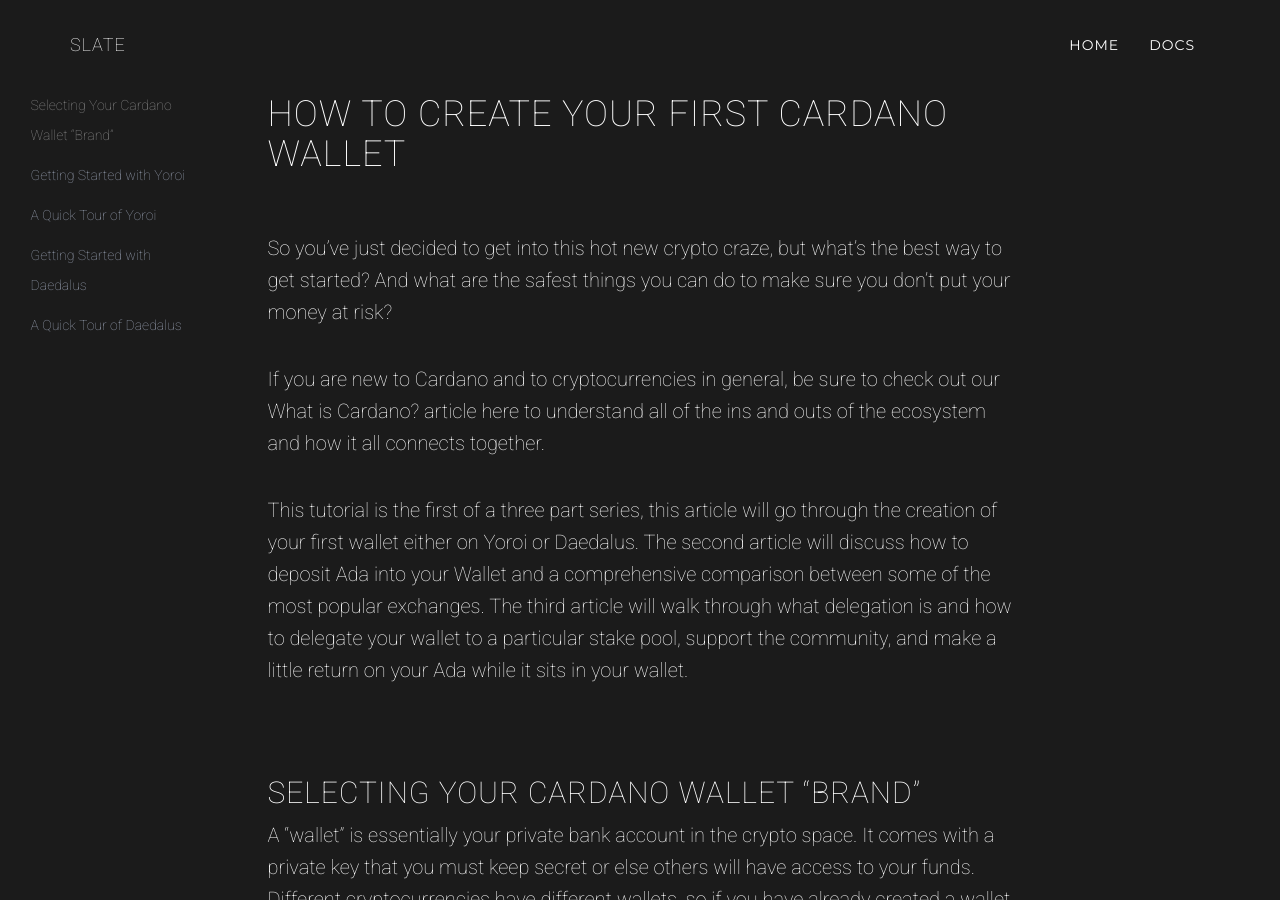
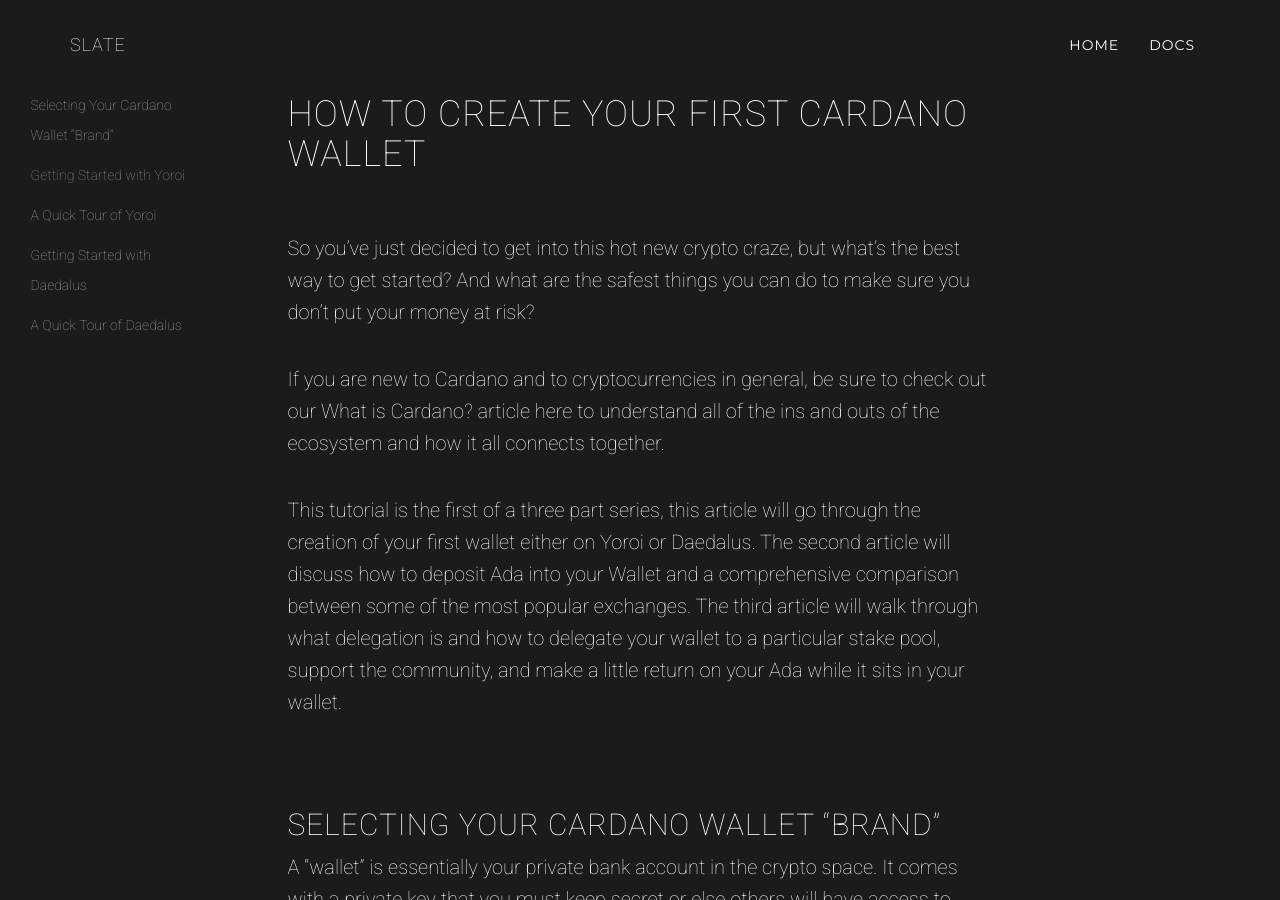
Before and after one commit to jdloft/slate-site, a Jekyll site: the page built from docs/001-how-to-download-wallet/article.md, in a window 1280 px wide and 900 px high. Built offline with Jekyll 4.4.1, drawn with Linux system fonts in a browser that asks for light colours.

```diff
--- a/_sass/slate.scss
+++ b/_sass/slate.scss
@@ -179,6 +179,8 @@ a:focus {
     margin-left: auto;
     margin-right: auto;
     padding-top: 75px;
+    padding-left: 20px;
+    padding-right: 20px;
 }
 
 @media(min-width:767px) {
--- a/_sass/toc.scss
+++ b/_sass/toc.scss
@@ -27,3 +27,9 @@
 .toc ul li.active a {
     color: rgba(255, 255, 255, 0.5);
 }
+
+@media(max-width:1200px) {
+    .toc {
+        display: none;
+    }
+}
--- a/js/grayscale.js
+++ b/js/grayscale.js
@@ -24,7 +24,15 @@ $(function() {
     });
 
     // TOC
-    var toc = $("#toc").tocify({ context: ".post-content", selectors: "h2", extendPage: false, highlightDefault: false });
+    var toc = $("#toc").tocify({
+        context: ".post-content",
+        selectors: "h2",
+        extendPage: false,
+        history: false,
+        // scrollTo: 55,
+        // highlightOffset: 5,
+        highlightDefault: false
+    });
     console.log(toc.options);
 });
 
```
Also changed, not shown: js/jquery.tocify.min.js.
